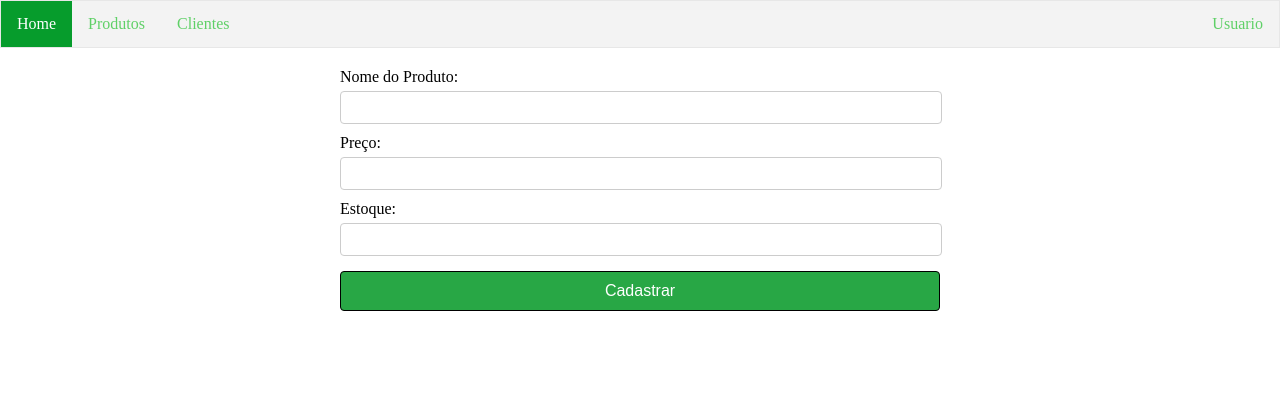
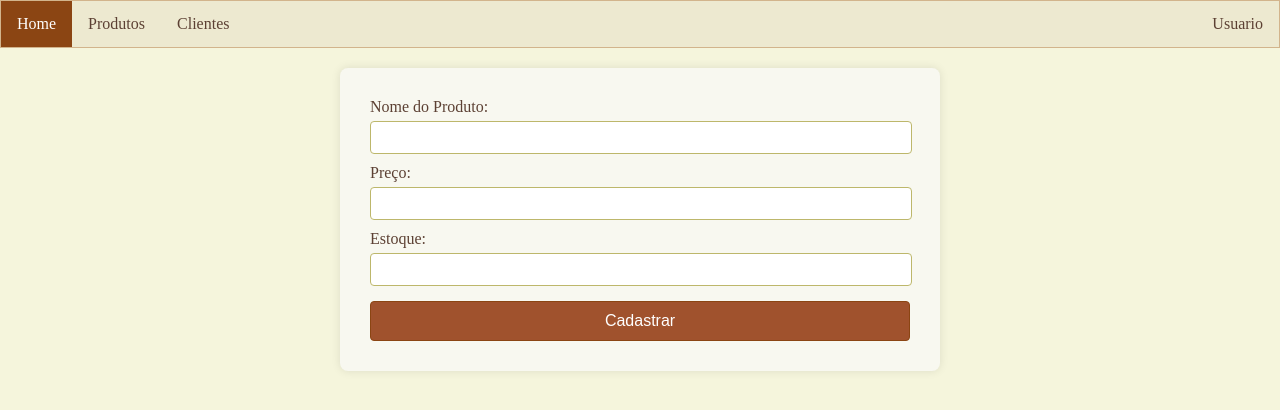
Before and after one commit to negostavo/DS-WEB, a PHP site: page /produto/cadastro in a window 1280 px wide. Shown: the top 410 px of the page. Run offline with PHP 8.4, Linux system fonts and the light colour scheme.

Commit message:
primeiro commit

```diff
--- a/mvc_php/assets/css/style.css
+++ b/mvc_php/assets/css/style.css
@@ -1,13 +1,14 @@
-body{
+body {
     margin: 0px;
+    background-color: #F5F5DC;
 }
 ul {
     list-style-type: none;
     margin: 0;
     padding: 0;
     overflow: hidden;
-    border: 1px solid #e7e7e7;
-    background-color: #f3f3f3;
+    border: 1px solid #D2B48C;
+    background-color: #EDE9D0;
 }
 
 li {
@@ -16,29 +17,24 @@ li {
 
 li a {
     display: block;
-    color: #666;
+    color: #5C4033;
     text-align: center;
     padding: 14px 16px;
     text-decoration: none;
-
 }
 
 li a:hover:not(.active) {
-    background-color: #ddd;
+    background-color: #D2B48C;
 }
 
 li a.active {
     color: white;
-    background-color: #04AA6D;
+    background-color: #8B4513;
 }
 
-.link-usuario{
+.link-usuario {
     float: right;
 }
-
-
-
-/* ------- Estilo para Formulários --------- */
 
 .container {
     margin: 20px auto 0 auto;
@@ -50,230 +46,73 @@ li a.active {
     align-items: center;
     padding: 20px 30px 30px 30px;
     border-radius: 8px;
-    background: white;
+    background: #F8F8F0;
     box-shadow: 0 0 10px rgba(0, 0, 0, 0.1);
 }
-form{
+form {
     width: 100%;
 }
 label {
     display: block;
     margin-top: 10px;
+    color: #5C4033;
 }
 input, textarea {
     width: 100%;
     padding: 8px 0px 8px 0px;
     margin-top: 5px;
-    border: 1px solid #ccc;
+    border: 1px solid #BDB76B;
     border-radius: 4px;
 }
 input[type=submit] {
     margin-top: 15px;
     width: 100%;
     padding: 10px;
-    border: 1px solid black;
-    background-color: #28a745;
+    border: 1px solid #8B4513;
+    background-color: #A0522D;
     color: white;
     font-size: 16px;
     border-radius: 4px;
     cursor: pointer;
 }
 input:hover[type=submit] {
-    background-color: #218838;
+    background-color: #8B4513;
 }
 
-/* Mensagens de erro */
 .erro-input {
-    color: red;
+    color: #CD5C5C;
     font-size: 15px;
 }
-/*estilo para a foto de usuário*/
-.photo-user{
+
+.photo-user {
     height: 200px;
     width: 200px;
     border-radius: 50%;
+    border: 3px solid #D2B48C;
 }
-.div-photo p{
-    color: #666;
+.div-photo p {
+    color: #5C4033;
     text-align: center;
     font-size: x-small;
 }
-.div-photo{
+.div-photo {
     padding-right: 30px;
     font-size: x-small;
 }
-.button-edit{
+.button-edit {
     margin-top: 15px;
     width: 200px;
     padding: 10px;
-    border: 2px solid black;
-    background-color: #666;
-    color: white;
-    font-size: 16px;
-    border-radius: 4px;
-    cursor: pointer;
-
-}
-.button-edit:hover{
-    background-color: #5d5d5d;
-}
-.div-button-edit{
-    text-align: center;
-}body{
-    margin: 0px;
-}
-ul {
-    list-style-type: none;
-    margin: 0;
-    padding: 0;
-    overflow: hidden;
-    border: 1px solid #e7e7e7;
-    background-color: #f3f3f3;
-}
-
-li {
-    float: left;
-}
-
-li a {
-    display: block;
-    color: #666;
-    text-align: center;
-    padding: 14px 16px;
-    text-decoration: none;
-
-}
-
-li a:hover:not(.active) {
-    background-color: #ddd;
-}
-
-li a.active {
-    color: white;
-    background-color: #04AA6D;
-}
-
-.link-usuario{
-    float: right;
-}
-
-
-
-/* ------- Estilo para Formulários --------- */
-
-.container {
-    margin: 20px auto 0 auto;
-    width: 600px;
-}
-.formulario {
-    display: flex;
-    justify-content: center;
-    align-items: center;
-    padding: 20px 30px 30px 30px;
-    border-radius: 8px;
-    background: white;
-    box-shadow: 0 0 10px rgba(0, 0, 0, 0.1);
-}
-form{
-    width: 100%;
-}
-label {
-    display: block;
-    margin-top: 10px;
-}
-input, textarea {
-    width: 100%;
-    padding: 8px 0px 8px 0px;
-    margin-top: 5px;
-    border: 1px solid #ccc;
-    border-radius: 4px;
-}
-input[type=submit] {
-    margin-top: 15px;
-    width: 100%;
-    padding: 10px;
-    border: 1px solid black;
-    background-color: #28a745;
+    border: 2px solid #5C4033;
+    background-color: #8B4513;
     color: white;
     font-size: 16px;
     border-radius: 4px;
     cursor: pointer;
 }
-input:hover[type=submit] {
-    background-color: #218838;
+.button-edit:hover {
+    background-color: #A0522D;
 }
-
-/* Mensagens de erro */
-.erro-input {
-    color: red;
-    font-size: 15px;
+.div-button-edit {
+    text-align: center;
 }
-/*estilo para a foto de usuário*/
-.photo-user{
-    height: 200px;
-    width: 200px;
-    border-radius: 50%;
-}
-.div-photo p{
-    color: #666;
-    text-align: center;
-    font-size: x-small;
-}
-.div-photo{
-    padding-right: 30px;
-    font-size: x-small;
-}
-.button-edit{
-    margin-top: 15px;
-    width: 200px;
-    padding: 10px;
-    border: 2px solid black;
-    background-color: #666;
-    color: white;
-    font-size: 16px;
-    border-radius: 4px;
-    cursor: pointer;
-
-}
-.button-edit:hover{
-    background-color: #5d5d5d;
-}
-.div-button-edit{
-    text-align: center;
-}body{
-    margin: 0px;
-}
-ul {
-    list-style-type: none;
-    margin: 0;
-    padding: 0;
-    overflow: hidden;
-    border: 1px solid #e7e7e7;
-    background-color: #f3f3f3;
-}
-
-li {
-    float: left;
-}
-
-li a {
-    display: block;
-    color: #5fd067; /* Cor do link */
-    text-align: center;
-    padding: 14px 16px;
-    text-decoration: none;
-
-}
-
-li a:hover:not(.active) {
-    background-color: #c5c4c4; /* Cor de hover */
-}
-
-li a.active {
-    color: white;
-    background-color: #069c2c; /* Cor do link ativo */
-}
-
-.link-usuario{
-    float: right;
-}
--- a/mvc_php/views/produtos/cadastroProduto.php
+++ b/mvc_php/views/produtos/cadastroProduto.php
@@ -1,4 +1,5 @@
 <div class="container">
+    <div class="formulario">
     <form action="cadastrar" method="POST" enctype="multipart/form-data" onsubmit="return validarFormulario()">
         <label>Nome do Produto:</label>
         <input type="text" name="nomeProduto" id="nomeProduto">
@@ -11,6 +12,7 @@
         <br>
         <input type="submit" value="Cadastrar">
     </form>
+    </div>
 </div>
 
 <script>
--- a/mvc_php/views/produtos/consultaProdutos.php
+++ b/mvc_php/views/produtos/consultaProdutos.php
@@ -5,7 +5,8 @@
         <th>Nome:</th>
         <th>Preço:</th>
         <th>Estoque:</th>
-        <th></th>
+        <th>Cadastrar</th>
+        <th>Excluir</th>
     </tr>
     <?php
         foreach($dados as $dado){
```
